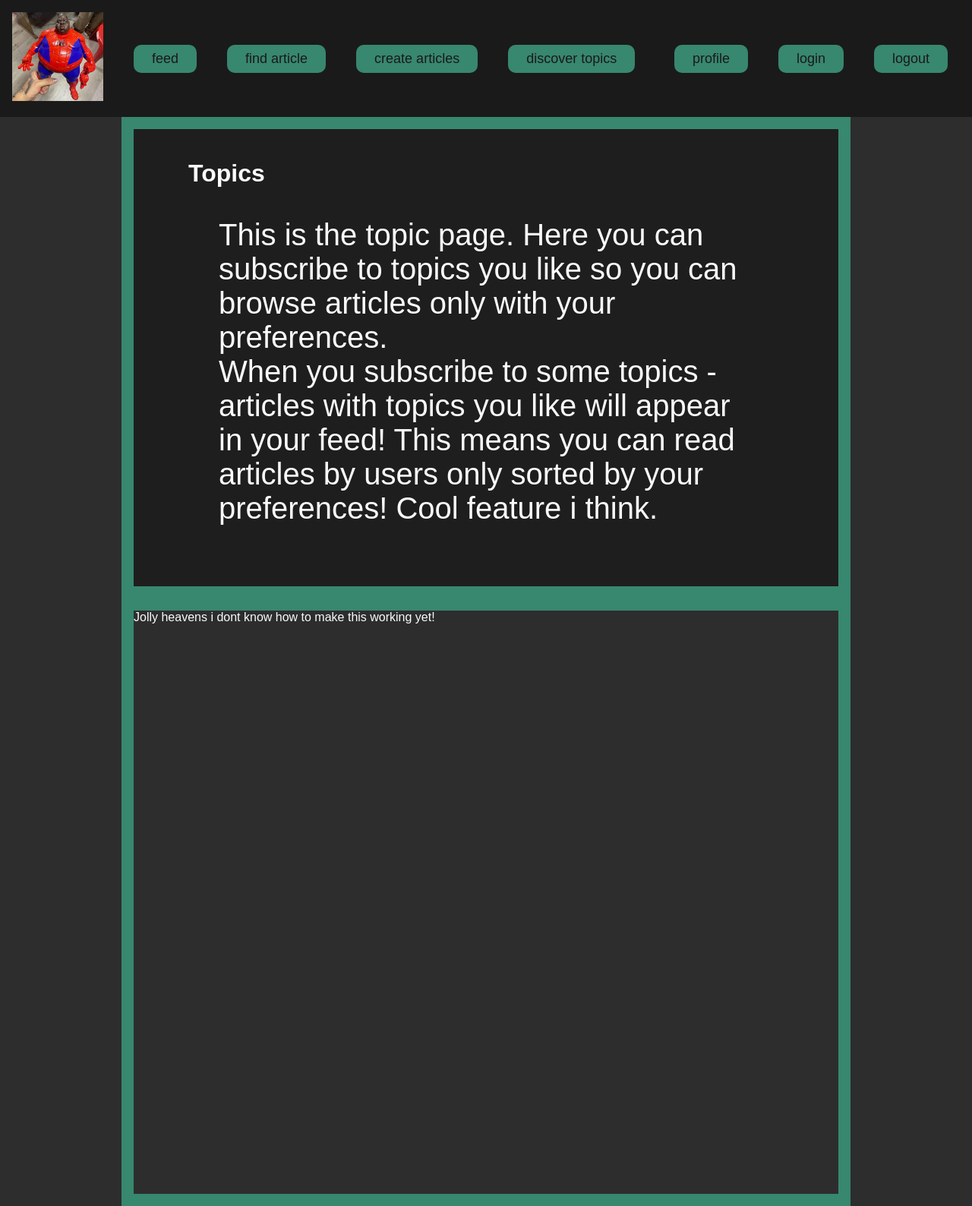
After one commit to Tarkus43/step_web_homework, a Django app: template my_django_site/templates/components/topics.html in a window 1280 px wide. The commit adds this page. Shown: the whole page at 76% size. Run offline with Django 5.2, Linux system fonts and the light colour scheme; the template is opened without the code that fills it, so the values that code supplies are empty.

Commit message:
added topics page

```diff
--- /dev/null
+++ b/my_django_site/static/css/scss/components/_topics.scss
@@ -0,0 +1,18 @@
+@use "../utils/root" as *;
+@use "../utils/mixins" as *;
+
+.topics_info {
+  @include info;
+}
+
+.topics_title {
+  @include title;
+}
+
+.topics_header {
+  @include header;
+}
+
+.topics_main {
+  @include main;
+}
--- a/my_django_site/static/css/scss/index.scss
+++ b/my_django_site/static/css/scss/index.scss
@@ -4,3 +4,5 @@
 @use "components/main";
 @use "components/feed";
 @use "components/create";
+@use "components/topics";
+@use "components/profile";
--- a/my_django_site/templates/components/create.html
+++ b/my_django_site/templates/components/create.html
@@ -5,10 +5,10 @@
 {% block header %}
 <header class='create_header'>
     <h1 class='create_title'>
-    Creating an article
+    Creating page
 </h1>
 <p class="main_info">
-    info
+    There you can create your own articles so other people can see it! Choose topics for it and write it! its that easy! But i dont think it is so easy to make it work for me :D
 </p>
 </header>
 {% endblock%}
@@ -16,6 +16,6 @@
 
 {% block main %}
 <main class="create_main">
-creating pole
+bloody hell i will return to this later!
 </main>
 {% endblock %}
--- /dev/null
+++ b/my_django_site/templates/components/topics.html
@@ -0,0 +1,21 @@
+{% extends 'base.html' %}
+
+{% block title %} topics {% endblock %}
+
+{% block header %}
+<header class='topics_header'>
+    <h1 class='topics_title'>
+    Topics
+</h1>
+<p class="topics_info">
+    This is the topic page. Here you can subscribe to topics you like so you can browse articles only with your preferences. </br> When you subscribe to some topics - articles with topics you like will appear in your feed! This means you can read articles by users only sorted by your preferences! Cool feature i think.
+</p>
+</header>
+{% endblock%}
+
+
+{% block main %}
+<main class="topics_main">
+    Jolly heavens i dont know how to make this working yet!
+</main>
+{% endblock %}
```
Also changed, not shown: my_django_site/myapp/views.py (+6 -2 lines), my_django_site/static/css/styles/index.css (+25 -0 lines), my_django_site/static/css/styles/index.min.css (+1 -1 lines), my_django_site/templates/components/profile.html (added, +21 -0 lines), my_django_site/static/css/scss/components/_profile.scss (added).
